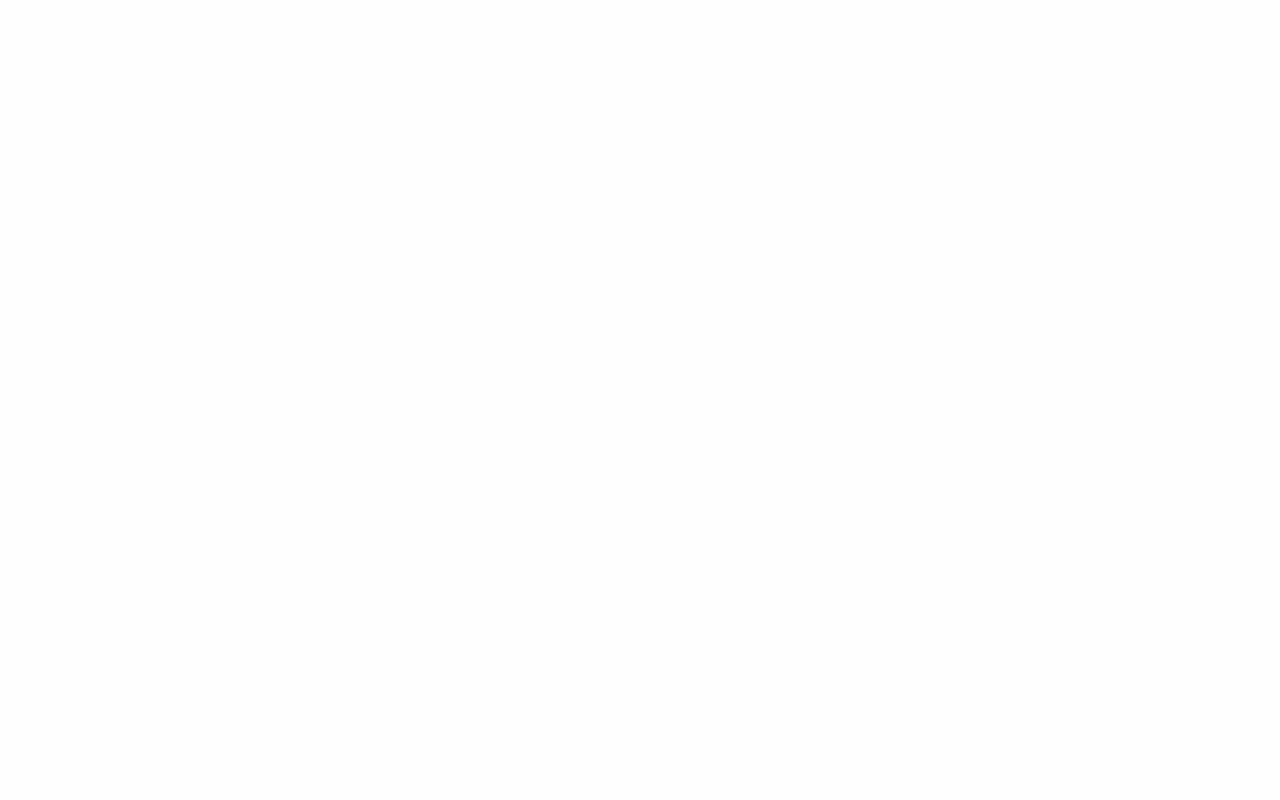
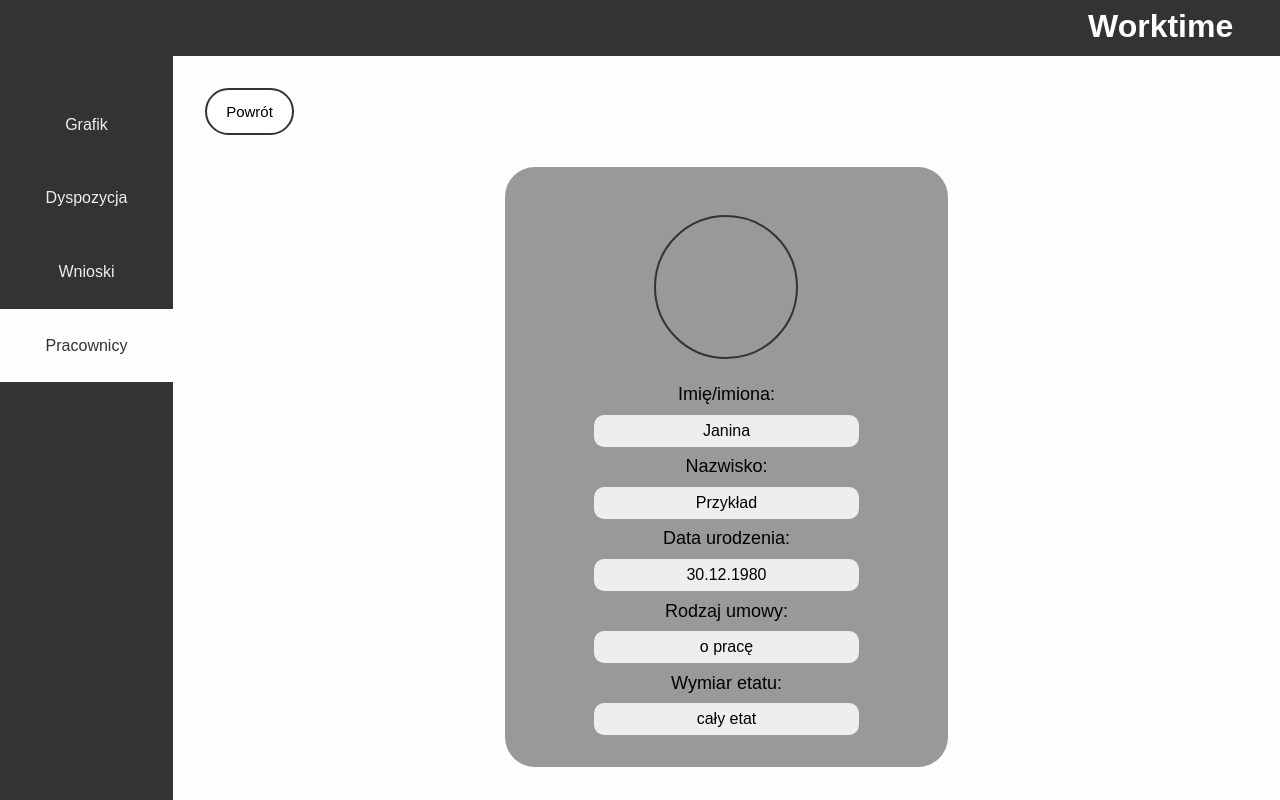
Before and after one commit to Liv0400/worktime_app_merito, a React (Vite) app in the folder worktime_app/: page /pracownicy/profil in a window 1280 px wide. Before the commit this address had no page. Built offline with nearby package versions, Linux system fonts and the light colour scheme.

Commit message:
Dodanie widoku zakładki Pracownicy i profilu pracownika

```diff
--- a/worktime_app/src/App.jsx
+++ b/worktime_app/src/App.jsx
@@ -54,6 +54,14 @@
             </BaseLayout>
           }
         />
+        <Route
+          path="/pracownicy/profil"
+          element={
+            <BaseLayout>
+              <Profil />
+            </BaseLayout>
+          }
+        />
       </Routes>
     </div>
   );
--- a/worktime_app/src/components/Navbar.css
+++ b/worktime_app/src/components/Navbar.css
@@ -1,9 +1,3 @@
-/* .page{
-  position: absolute;
-  top: 3rem;
-  left: 17vw;
-} */
-
 .active {
   background-color: #fefefe;
   color: #333;
@@ -27,7 +21,6 @@
   background-color: #333;
   color: #eee;
   height: 100vh;
-  width: 17vw;
   text-align: center;
 }
 
@@ -58,10 +51,10 @@
 }
 
 nav .menu {
-  display: none;
+  /* display: none;
   position: absolute;
   top: 0.75rem;
-  right: 0.5rem;
+  right: 0.5rem; */
   flex-direction: column;
   justify-content: space-between;
   width: 2.25rem;
--- a/worktime_app/src/components/Navbar.jsx
+++ b/worktime_app/src/components/Navbar.jsx
@@ -1,16 +1,13 @@
 import React from "react";
 
 import "./Navbar.css";
-import { Link, NavLink } from "react-router-dom";
+import { NavLink } from "react-router-dom";
 
 export const Navbar = () => {
   const [menuOpen, setMenuOpen] = React.useState(false);
 
   return (
     <>
-      {/* <Link to="/" className="title">
-        <h1>Worktime</h1>
-      </Link> */}
       <nav>
         <div className="menu" onClick={() => setMenuOpen(!menuOpen)}>
           <span></span>
--- /dev/null
+++ b/worktime_app/src/components/pages/Pracownicy.css
@@ -0,0 +1,39 @@
+.pracownicy{
+    padding: 5rem 2rem 0 5rem;
+}
+
+.pracownicy ul{
+  margin: 2rem 0 0 5rem;
+  padding: 2rem;
+  list-style: none;
+}
+.pracownicy li {
+  position: relative;
+  margin-bottom: .5rem;
+  margin: 2rem;
+  min-width: 30rem;
+  height: 50px;
+  /* background-color: #eee; */
+}
+.pracownicy a {
+  font-size: 18px;
+  line-height: 50px;
+  text-decoration: none;
+  color: #000;
+  transition: .3s;
+}
+.pracownicy a:hover{
+  font-size: 16px;
+}
+.minPhoto{
+  position: absolute;
+  top: 0;
+  left: -5rem;
+  display: inline-block;
+  background-color: #999;
+  width: 3rem;
+  height: 3rem;
+  margin-right: 2rem;
+  padding: .5rem;
+  border-radius: 50%;
+}
--- a/worktime_app/src/components/pages/Pracownicy.jsx
+++ b/worktime_app/src/components/pages/Pracownicy.jsx
@@ -1,5 +1,65 @@
-import React from "react";
+// import React from "react";
+import { NavLink } from "react-router-dom";
+import './Pracownicy.css'
+const pracownicy = [
+    {
+    id:0,
+    name:'Jan',
+    lastName:'Jeden',
+    birthDate:'12.12.2012',
+    contract: 'umowa o pracę',
+    timeEmployment: 'cały etat'
+  },
+    {
+    id:1,
+    name:'Edyta',
+    lastName:'Druga',
+    birthDate:'30.03.2003',
+    contract:'umowa o pracę',
+    timeEmployment:'3/4 etatu'
+  },
+    {
+    id:2,
+    name:'Janina',
+    lastName:'Trzecia',
+    birthDate:'15.05.1995',
+    contract:'umowa zlecenie',
+    timeEmployment:'-'
+  },  {
+    id:3,
+    name:'Ewa',
+    lastName:'Czwarta',
+    birthDate:'5.05.2005',
+    contract:'umowa o pracę',
+    timeEmployment:'1/4 etatu'
+  },  {
+    id:4,
+    name:'Piotr',
+    lastName:'Piąty',
+    birthDate:'7.08.1999',
+    contract:"umowa o pracę",
+    timeEmployment:'cały etat'
+  }
+];
+
+
 
 export const Pracownicy = () => {
-  return <h1>Pracownicy</h1>;
+  const wyswietlPracownikow = pracownicy.map(pracownik =>
+
+  <li key={pracownik.id}>
+    <span className="minPhoto"></span>
+    <NavLink to="/pracownicy/profil">
+    {pracownik.name} {pracownik.lastName}
+    </NavLink>
+    </li>
+  )
+  return (
+    <div className="pracownicy">
+      <h1>Lista pracowników:</h1>
+      <ul>
+        {wyswietlPracownikow}
+      </ul>
+    </div>
+  )
 };
--- /dev/null
+++ b/worktime_app/src/components/pages/Profil.css
@@ -0,0 +1,47 @@
+.profil{
+  /* display: block; */
+  text-align: center;
+  width: 40%;
+  background-color: #999;
+  padding: 2rem;
+  margin: 0 auto;
+  border-radius: 30px;
+}
+.profil .photo{
+  border: 2px solid #333;
+  width: 9rem;
+  height: 9rem;
+  margin: 1rem auto;
+  padding: .2rem;
+  border-radius: 50%;
+}
+.profil p {
+  display: inline-block;
+  font-size: 18px;
+  margin: .2rem;
+  padding: .4rem;
+}
+.profil span {
+  display: block;
+  width: 70%;
+  margin: 0 auto;
+  padding: .5rem;
+  line-height: 1rem;
+  background-color: #eee;
+  border-radius: 10px;
+}
+
+.profilButton{
+  margin: 2rem;
+  padding: .8rem 1.2rem .8rem 1.2rem;
+  font-size: 15px;
+  border: 2px solid #333;
+  border-radius: 30px;
+  background-color: #fff;
+  cursor: pointer;
+}
+
+.profilButton:hover {
+  background-color: #333;
+  color: #fff;
+}
--- /dev/null
+++ b/worktime_app/src/components/pages/Profil.jsx
@@ -0,0 +1,24 @@
+import './Profil.css';
+import { Link } from "react-router-dom";
+// import { Pracownicy } from './Pracownicy';
+
+export const Profil = ()=>{
+  return(
+<div>
+  <Link to="/pracownicy"><button className='profilButton'>Powrót</button></Link>
+  <div className="profil">
+    <div className="photo"></div>
+    <p>Imię/imiona:</p>
+    <span>Janina</span>
+    <p>Nazwisko:</p>
+    <span >Przykład</span>
+    <p>Data urodzenia:</p>
+    <span>30.12.1980</span>
+    <p>Rodzaj umowy:</p>
+    <span>o pracę</span>
+    <p>Wymiar etatu:</p>
+    <span>cały etat</span>
+  </div>
+</div>
+  )
+}
```
Also changed, not shown: worktime_app/src/components/pages/Home.jsx (+5 -5 lines).
